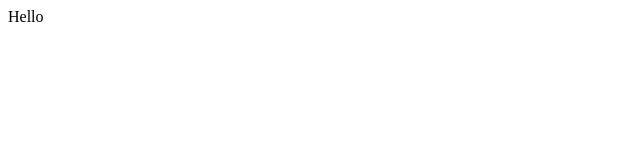
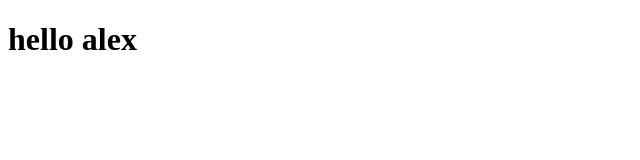
Before and after one commit to motran731/demo-repo, a plain HTML site: page index.html in a window 1280 px wide. Shown: the whole page, without its empty margins (0-640 px from the left). Drawn offline with Linux system fonts and the light colour scheme.

Commit message:
added html lang

```diff
--- a/index.html
+++ b/index.html
@@ -1 +1,11 @@
-<div>Hello</div>
+<!DOCTYPE html>
+<html lang="en">
+  <head>
+    <meta charset="UTF-8" />
+    <meta name="viewport" content="width=device-width, initial-scale=1.0" />
+    <title>Document</title>
+  </head>
+  <body>
+    <h1>hello alex</h1>
+  </body>
+</html>
```
